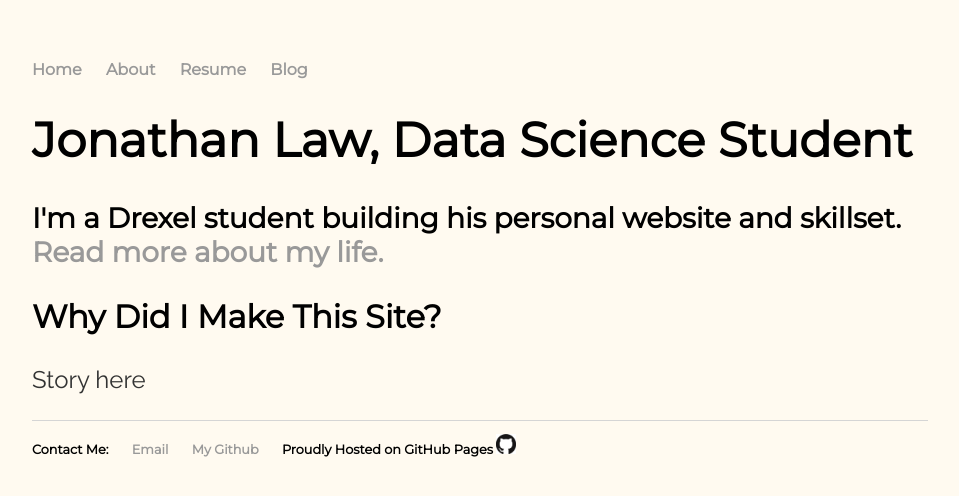
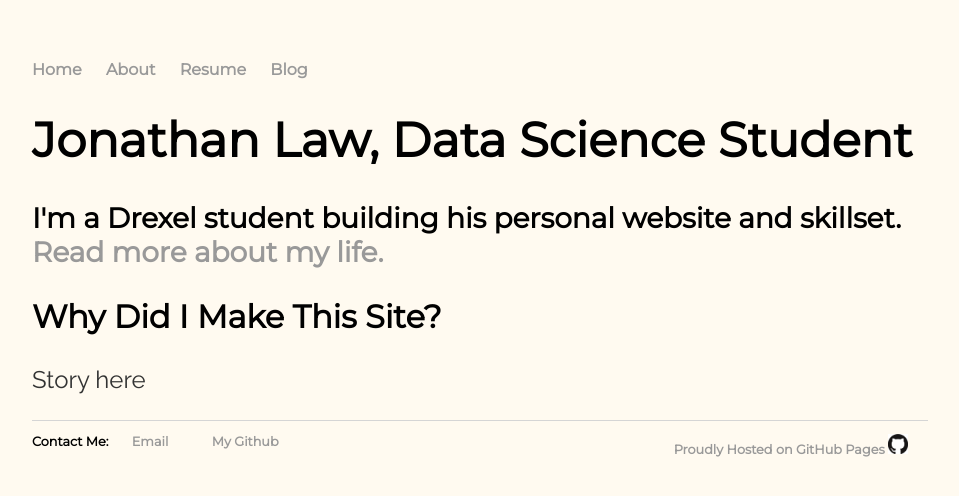
Before and after one commit to shindig7/my-site, a Jekyll site: the page built from index.html, in a window 1280 px wide. Shown: the top 496 px of the page, without its empty margins (160-1119 px from the left). Built offline with Jekyll 4.4.1, drawn with Linux system fonts in a browser that asks for light colours.

Commit message:
Added LinkedIn and attempted to make github pages link right-aligned

```diff
--- a/_layouts/default.html
+++ b/_layouts/default.html
@@ -22,8 +22,9 @@
 	    			<ul>
 					<li>Contact Me: </li>
 	        			<li><a href="mailto:jal457@drexel.edu">Email</a></li>
+					<li><a href="https://www.linkedin.com/in/jonathan-law-5a22577a/"><LinkedIn></a></li>
 	        			<li><a href="https://github.com/shindig7">My Github</a></li>
-					<li>Proudly Hosted on GitHub Pages <a href="https://pages.github.com/"><img src='../github.png' height="20" width="20"></a></li>
+					<li style="float:right;"><a href="https://pages.github.com/">Proudly Hosted on GitHub Pages <img src='../github.png' height="20" width="20"></a></li>
 				</ul>
 			</footer>
 		</body>
```
